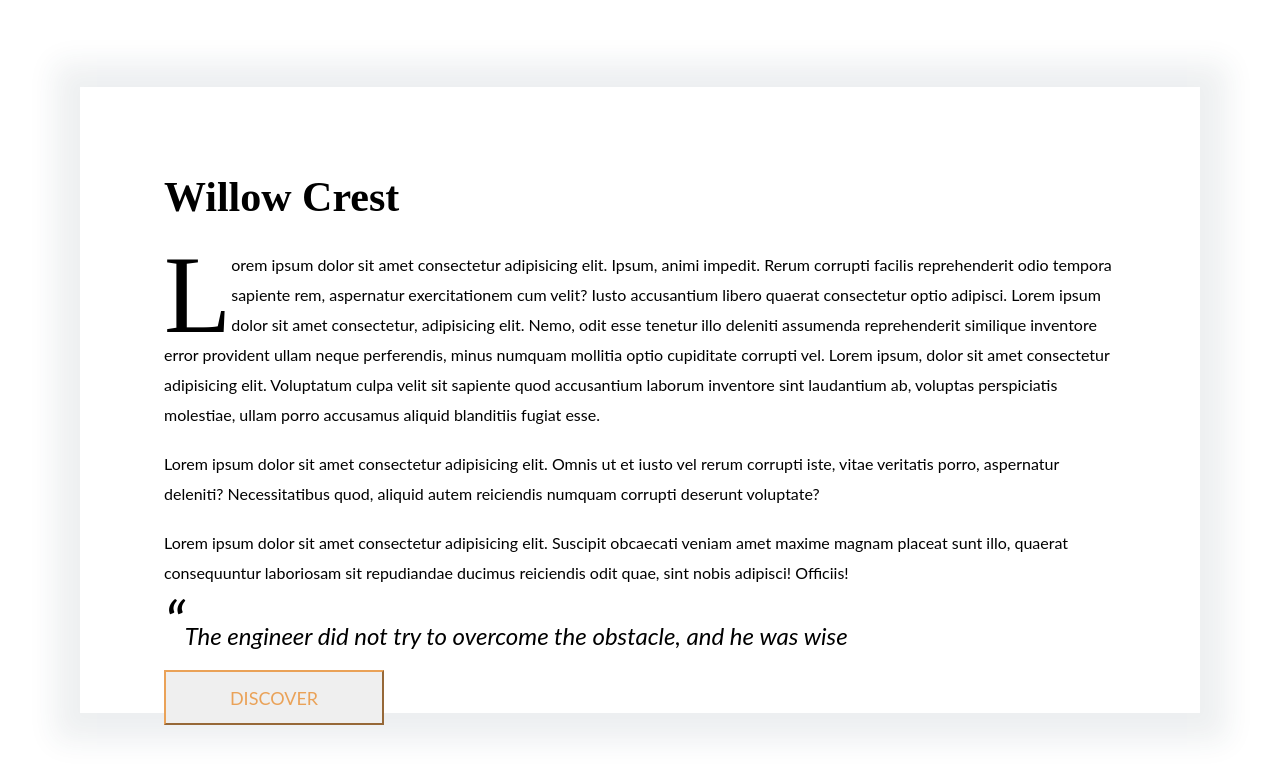
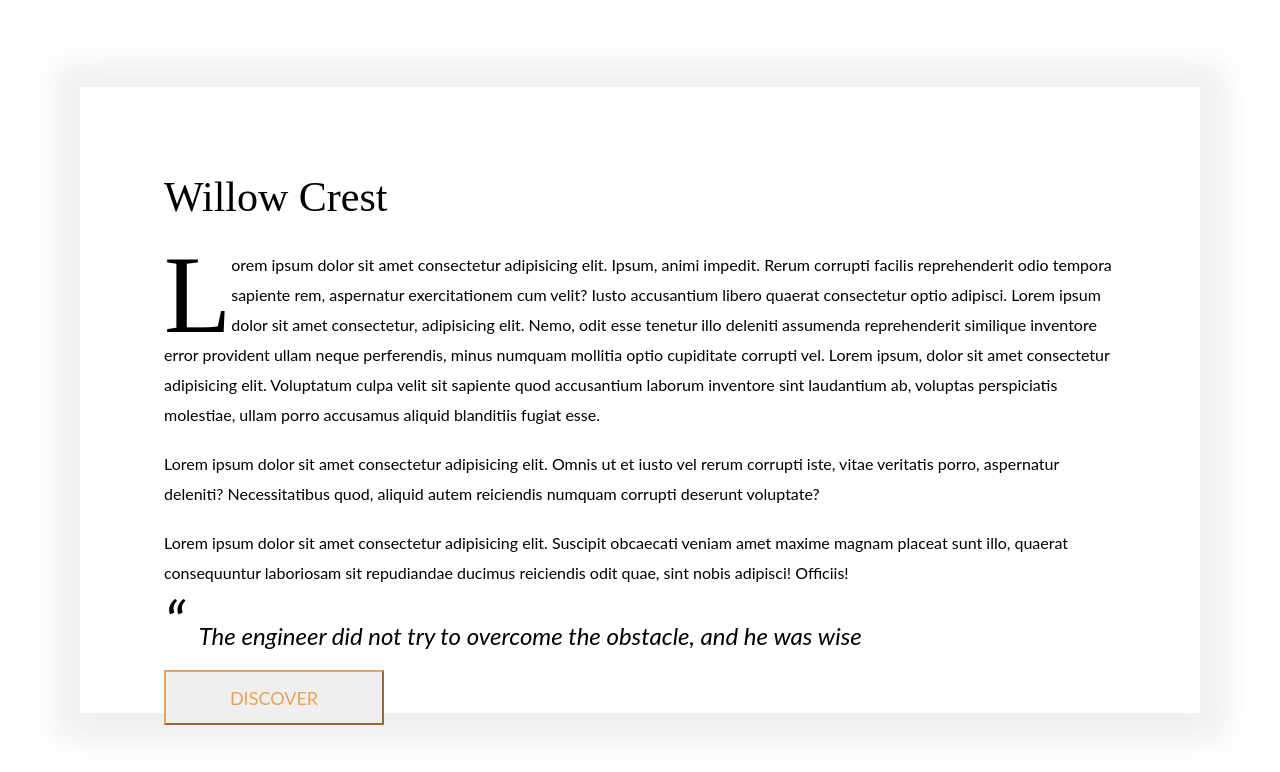
Before and after one commit to Zhuchara32/9lesson-task1, a plain HTML site: page index.html in a window 1280 px wide. Drawn offline with Linux system fonts and the light colour scheme.

Commit message:
Update style.css

```diff
--- a/style.css
+++ b/style.css
@@ -43,9 +43,11 @@
     margin-bottom: 3%;
     font-family: 'Playfair Display', serif;
     font-size: 42px;
+    text-transform: capitalize;
+    font-weight: lighter;
 }
 .quote::before {
-    content: "\201c";
+    content: "\201c   ";
     font-size: 60px;
     font-family: 'Lato', sans-serif;
     font-style: italic;
```
